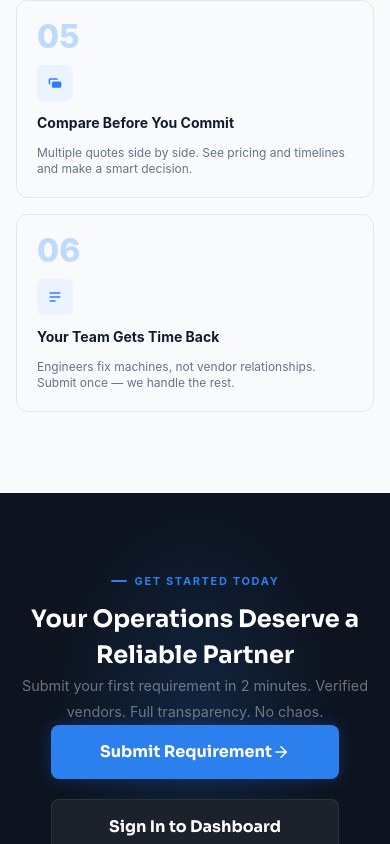
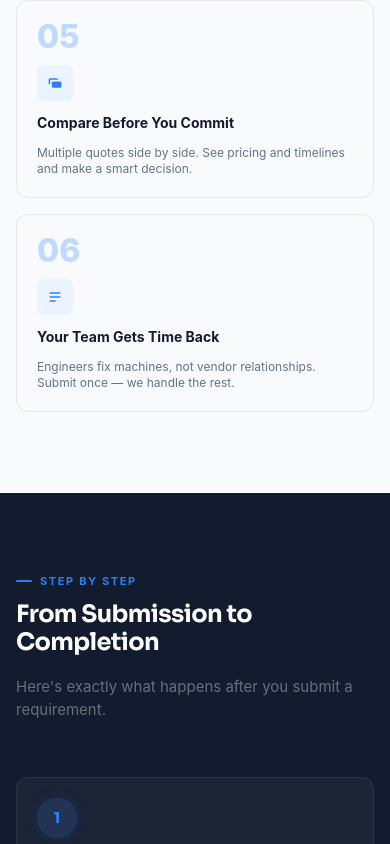
Before and after one commit to Stinters321/stinters, a React (Vite) app: page / in a window 390 px wide. Shown: the part 8236-9080 px from the top of the page. Built offline with nearby package versions, Linux system fonts and the light colour scheme.

Commit message:
feat: add 'step by step' section

```diff
--- a/src/App.jsx
+++ b/src/App.jsx
@@ -6,6 +6,7 @@ import Industries from './sections/Industries'
 import CTA from './components/CTA'
 import Footer from './components/Footer'
 import WhyStinters from './sections/WhyStinters'
+import StepByStep from './sections/StepByStep'
 
 function App() {
   return (
@@ -17,6 +18,7 @@ function App() {
         <HowItWorks />
         <Industries />
         <WhyStinters />
+        <StepByStep />
         <CTA />
         <Footer />
       </main>
--- /dev/null
+++ b/src/sections/StepByStep/index.jsx
@@ -0,0 +1,78 @@
+
+
+const InfoCard = ({ number, title, description }) => {
+    return (
+        <div className="flex flex-col relative border bg-white/4 hover:bg-[#2b80ed12] border-white/7 hover:border-[#2b80ed38] rounded-xl overflow-hidden p-5 gap-3">
+            <div className="w-10 h-10 rounded-full bg-[#223353] border border-blue-900/50 flex items-center justify-center text-[#2B80ED] font-['Sora'] font-extrabold text-[15px] shadow-[0_0_15px_rgba(43,128,237,0.1)]">
+                {number}
+            </div>
+            <p className="text-white text-sm font-bold">{title}</p>
+            <p className="text-xs text-[#64748b]">{description}</p>
+        </div>
+    )
+}
+
+const StepByStep = () => {
+
+    const infoCardData = [
+        {
+            number: '1',
+            title: 'You Submit the Requirement',
+            description: 'Job type, spec, urgency, location. 2 minutes max. We do the rest.'
+        },
+        {
+            number: '2',
+            title: 'Team Reviews & Categorises',
+            description: 'We assess the job and identify the right vendor profiles from our network.'
+        },
+        {
+            number: '3',
+            title: 'Vendors Matched & Briefed',
+            description: 'Verified vendors are notified with full job details and asked to respond.'
+        },
+        {
+            number: '4',
+            title: 'Quotes Arrive to Compare',
+            description: 'Multiple quotes with pricing and timelines — all in one place.'
+        },
+        {
+            number: '5',
+            title: 'You Select, We Confirm',
+            description: 'Choose your vendor. We brief both parties on next steps.'
+        },
+        {
+            number: '6',
+            title: 'Job Done. Tracked. Closed.',
+            description: 'Work tracked live on dashboard, completed with full documentation.'
+        },
+    ]
+
+
+    return (
+        <div className="flex flex-col items-center h-max w-screen bg-[#131C2E]">
+            {/* Main Container */}
+            <div className="px-4 py-20 max-w-290 border-b border-white/6">
+                {/* Text Section */}
+                <div className="mb-14">
+                    <div className="flex items-center gap-2 text-[#2B80ED] font-bold text-[11px] tracking-[0.15em] uppercase mb-3">
+                        <span className="w-4 h-0.5 bg-[#2B80ED] rounded-full"></span>
+                        STEP BY STEP
+                    </div>
+
+                    <h2 className="text-[24px] lg:text-[38px] font-bold font-['Sora'] text-white max-w-2xl leading-[1.15] tracking-tight mb-5">
+                        From Submission to Completion
+                    </h2>
+
+                    <p className="text-white/36 text-[15px]">Here's exactly what happens after you submit a requirement.</p>
+                </div>
+                {/* Card Section */}
+                <div className="grid grid-cols-1 md:grid-cols-2 lg:grid-cols-3 w-full h-max gap-4">
+                    {infoCardData.map((item)=>(<InfoCard key={item.number+'_'+item.title} number={item.number} title={item.title} description={item.description}/>))}
+                </div>
+            </div>
+
+        </div>
+    )
+}
+
+export default StepByStep;
--- a/src/sections/WhyStinters/components/InfoCard.jsx
+++ /dev/null
@@ -1,14 +0,0 @@
-const InfoCard = ({number,icon,title,description}) => {
-    return (
-        <div className="flex flex-col relative border border-[#e2e8f0] rounded-xl overflow-hidden p-5 gap-3 hover:shadow-lg transition-all after:transition-all after:content-[''] after:h-0.75 after:bg-[linear-gradient(90deg,#2B80ED,rgba(43,128,237,.1))] after:absolute after:top-0 after:left-0 after:right-0 after:origin-left after:scale-x-0 hover:after:scale-x-100">
-            <p className="font-extrabold text-[2rem] text-blue-200 leading-none">{number}</p>
-            <div className="flex justify-center items-center h-9 w-9 border p-3.5 rounded-md bg-[#ebf3fe] border-white/8 cursor-pointer">
-                <p className="font-['Sora'] font-bold text-[10px]">{icon}</p>
-            </div>
-            <p className="text-[#131c2e] text-sm font-bold">{title}</p>
-            <p className="text-xs text-[#64748b]">{description}</p>
-        </div>
-    )
-}
-
-export default InfoCard;
--- a/src/sections/WhyStinters/index.jsx
+++ b/src/sections/WhyStinters/index.jsx
@@ -1,4 +1,16 @@
-import InfoCard from "./components/InfoCard";
+
+const InfoCard = ({number,icon,title,description}) => {
+    return (
+        <div className="flex flex-col relative border border-[#e2e8f0] rounded-xl overflow-hidden p-5 gap-3 hover:shadow-lg transition-all after:transition-all after:content-[''] after:h-0.75 after:bg-[linear-gradient(90deg,#2B80ED,rgba(43,128,237,.1))] after:absolute after:top-0 after:left-0 after:right-0 after:origin-left after:scale-x-0 hover:after:scale-x-100">
+            <p className="font-extrabold text-[2rem] text-blue-200 leading-none">{number}</p>
+            <div className="flex justify-center items-center h-9 w-9 border p-3.5 rounded-md bg-[#ebf3fe] border-white/8 cursor-pointer">
+                <p className="font-['Sora'] font-bold text-[10px]">{icon}</p>
+            </div>
+            <p className="text-[#131c2e] text-sm font-bold">{title}</p>
+            <p className="text-xs text-[#64748b]">{description}</p>
+        </div>
+    )
+}
 
 const WhyStinters = () => {
     const cardData=[{
```
